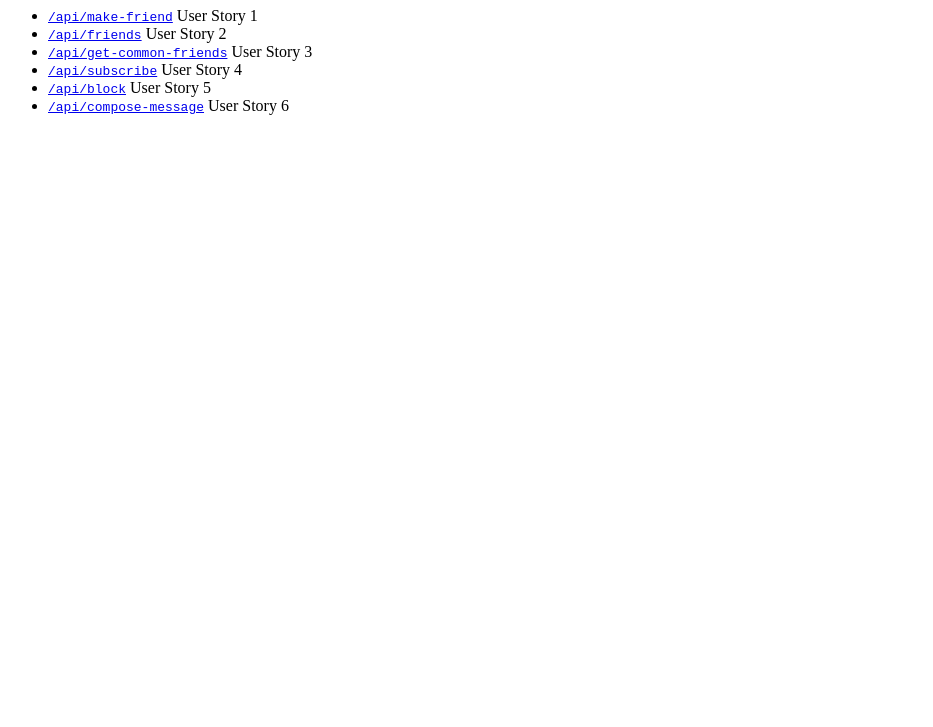
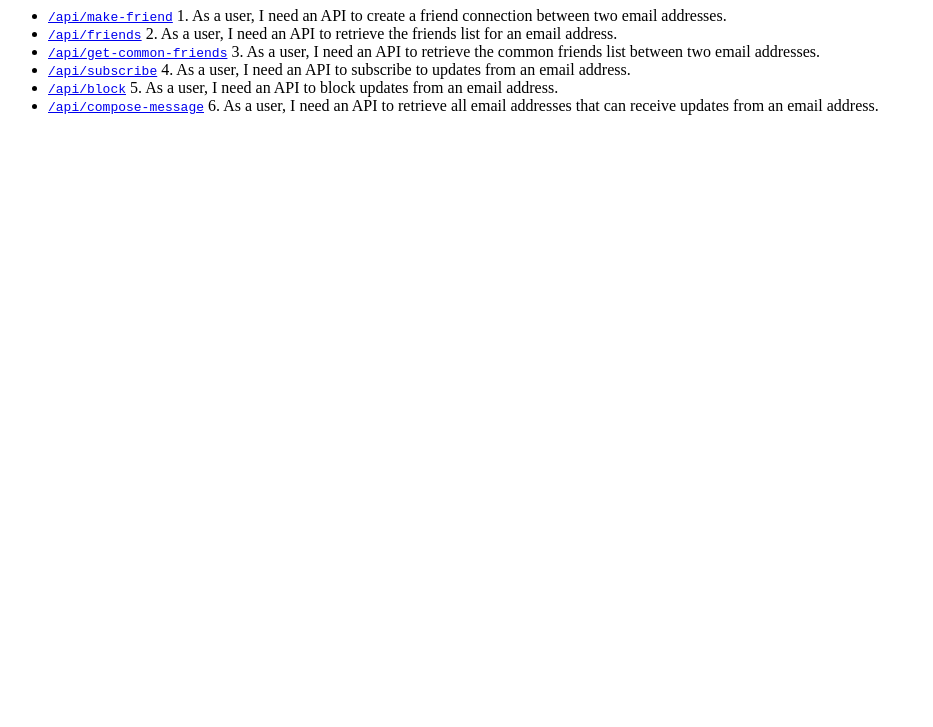
Before and after one commit to henry0hai/simple-social-network, a website: page public/index.html in a window 1280 px wide. Shown: the part 73-800 px from the top of the page, without its empty margins (0-933 px from the left). Drawn offline with Linux system fonts and the light colour scheme.

Commit message:
Update index

```diff
--- a/public/index.html
+++ b/public/index.html
@@ -9,12 +9,12 @@
 <body>
   <h1>APIs</h1>
   <ul>
-    <li><a href="/api/make-friend"><code>/api/make-friend</code></a><span> User Story 1 </span></li>
-    <li><a href="/api/friends"><code>/api/friends</code></a><span> User Story 2 </span></li>
-    <li><a href="/api/get-common-friends"><code>/api/get-common-friends</code></a><span> User Story 3 </span></li>
-    <li><a href="/api/subscribe"><code>/api/subscribe</code></a><span> User Story 4 </span></li>
-    <li><a href="/api/block"><code>/api/block</code></a><span> User Story 5 </span></li>
-    <li><a href="/api/compose-message"><code>/api/compose-message</code></a><span> User Story 6 </span></li>
+    <li><a href="/api/make-friend"><code>/api/make-friend</code></a><span> 1. As a user, I need an API to create a friend connection between two email addresses. </span></li>
+    <li><a href="/api/friends"><code>/api/friends</code></a><span> 2. As a user, I need an API to retrieve the friends list for an email address. </span></li>
+    <li><a href="/api/get-common-friends"><code>/api/get-common-friends</code></a><span> 3. As a user, I need an API to retrieve the common friends list between two email addresses. </span></li>
+    <li><a href="/api/subscribe"><code>/api/subscribe</code></a><span> 4. As a user, I need an API to subscribe to updates from an email address. </span></li>
+    <li><a href="/api/block"><code>/api/block</code></a><span> 5. As a user, I need an API to block updates from an email address. </span></li>
+    <li><a href="/api/compose-message"><code>/api/compose-message</code></a><span> 6. As a user, I need an API to retrieve all email addresses that can receive updates from an email address. </span></li>
   </ul>
 </body>
 
```
